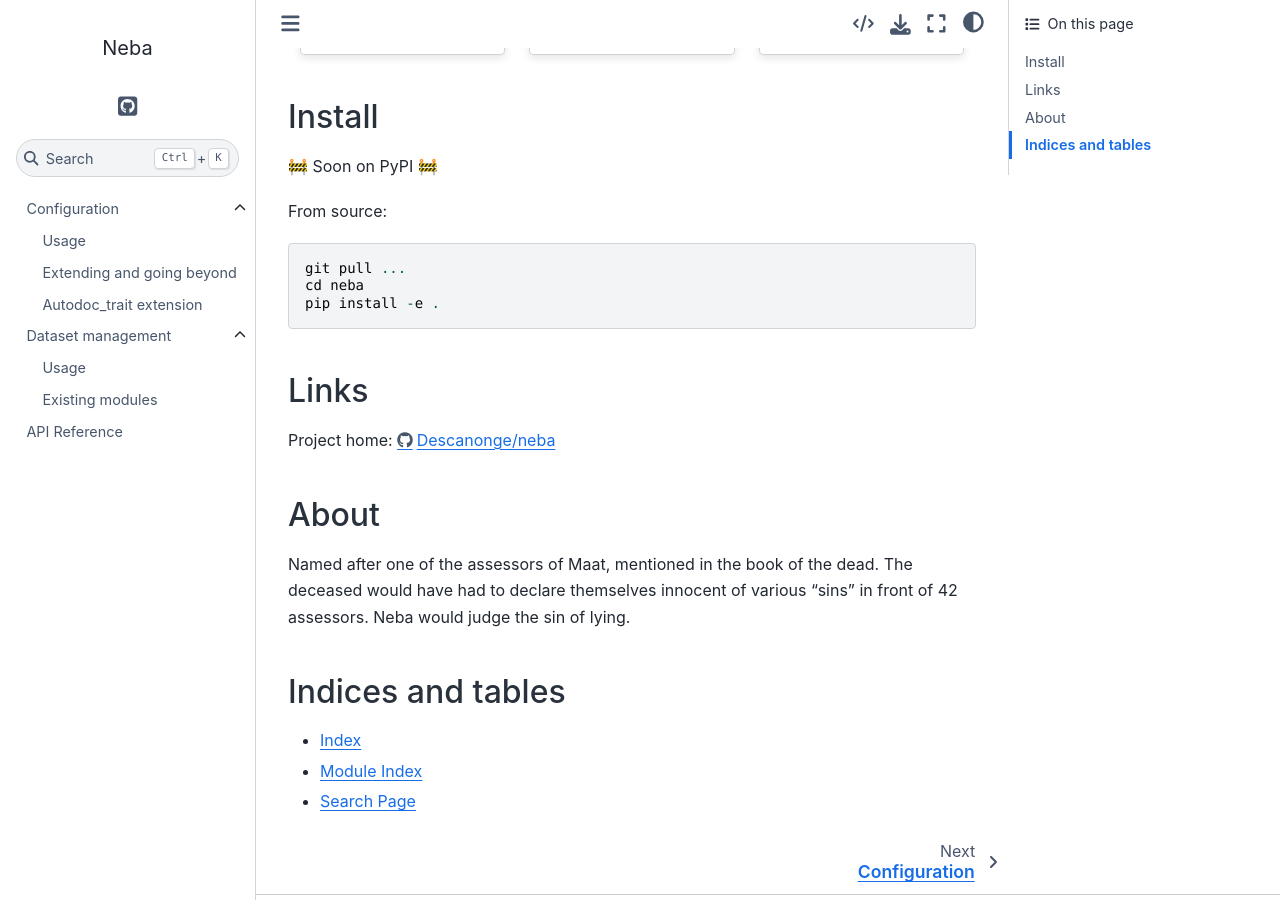
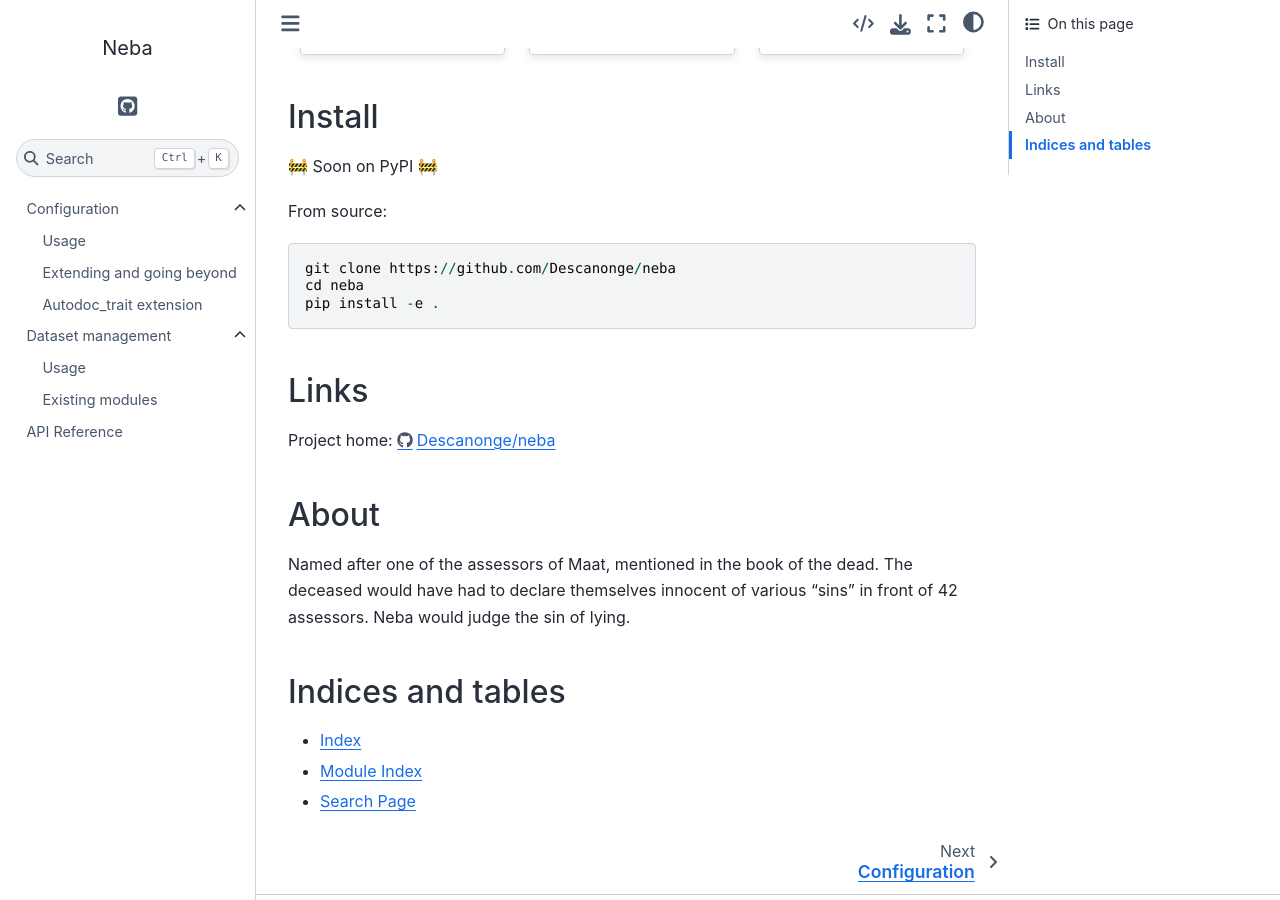
Before and after one commit to Descanonge/neba, a Sphinx documentation site: the page built from docs/source/index.rst, in a window 1280 px wide and 900 px high, scrolled down 454 px. Built offline with Sphinx 7.4.7 and the Sphinx Book theme 1.1.4, drawn with Linux system fonts in a browser that asks for light colours.

Commit message:
Fix tests

```diff
--- a/docs/source/index.rst
+++ b/docs/source/index.rst
@@ -39,7 +39,7 @@
 
 From source::
 
-   git pull ...
+   git clone https://github.com/Descanonge/neba
    cd neba
    pip install -e .
 
```
Also changed, not shown: 1 other file.
